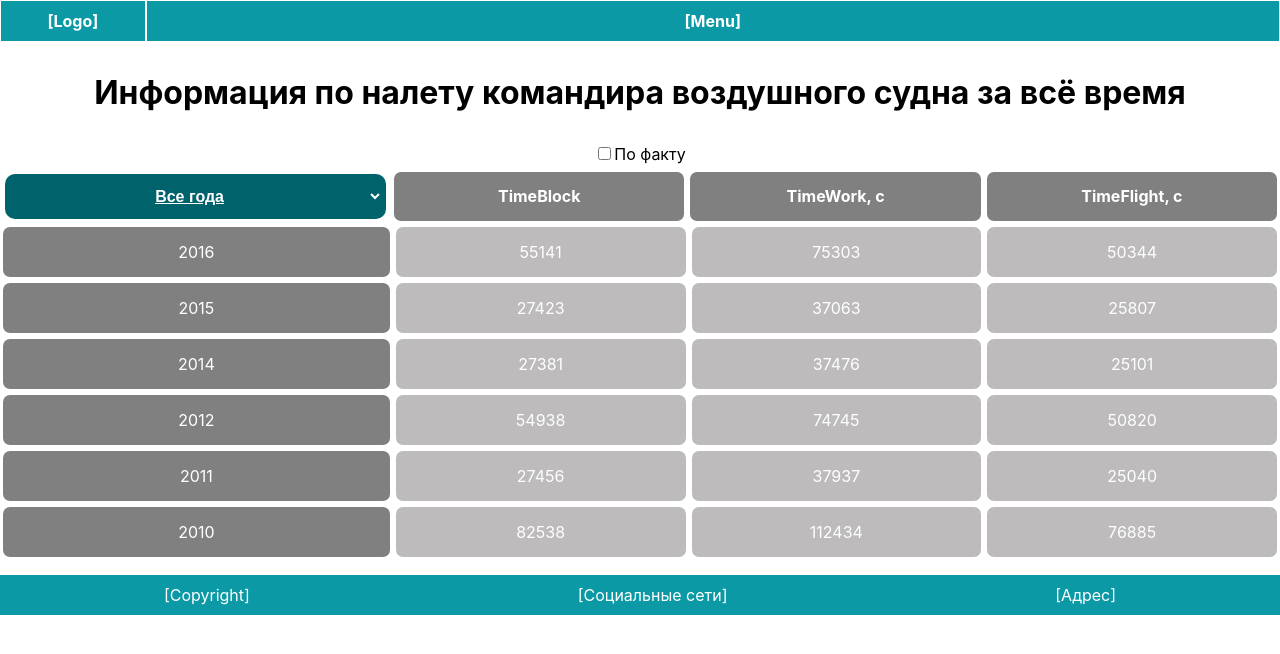
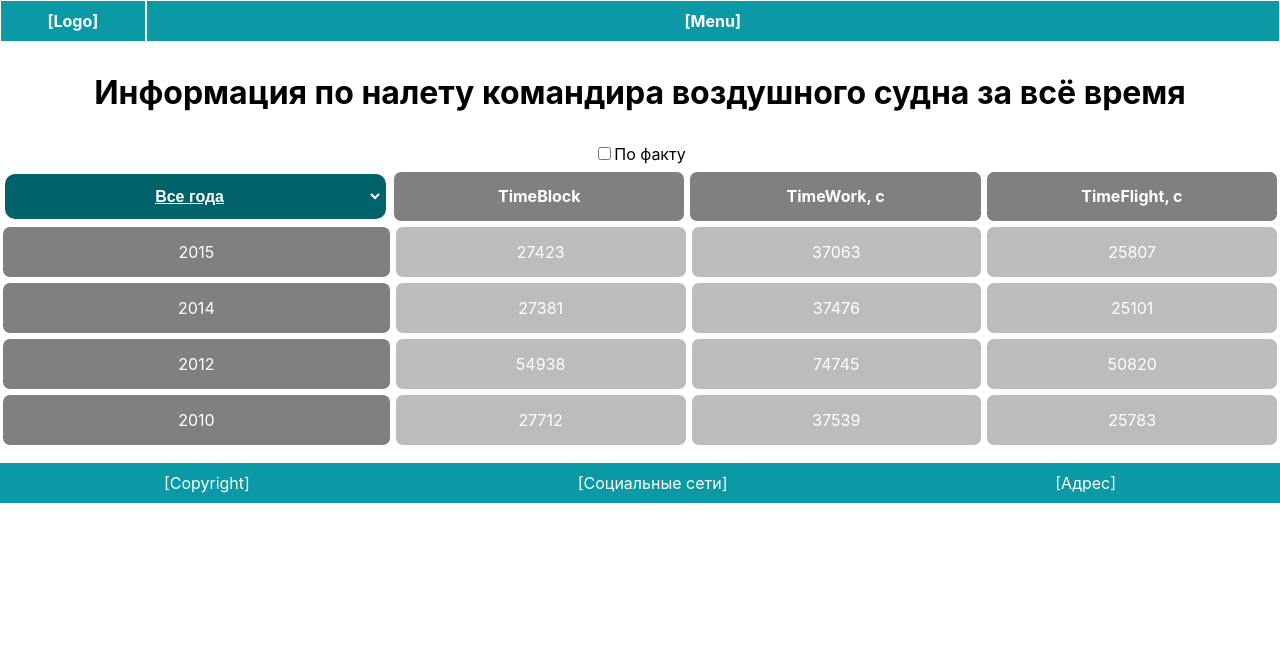
Before and after one commit to cartario/TestTask-Aviabit, a React (Create React App) app: page / in a window 1280 px wide. Shown: the top 654 px of the page. Built offline with nearby package versions, Linux system fonts and the light colour scheme.

Commit message:
оживил чекбокс

```diff
--- a/src/components/main.jsx
+++ b/src/components/main.jsx
@@ -11,6 +11,7 @@ class Main extends React.Component {
 
     this.state = {
       value: `Все года`,
+      isFactData: false,
     };
   }
 
@@ -22,7 +23,9 @@ class Main extends React.Component {
           {this.state.value === defaultName ? ` всë время` : ` ${this.state.value} год`}
         </h1>
         <div className="main__input-container">
-          <input className="main__input" type="checkbox" id="checkbox"/>
+          <input className="main__input" type="checkbox" id="checkbox" onChange={()=>{this.setState({
+            isFactData: !this.state.isFactData,
+          })}}/>
           <label className="main__label" htmlFor="checkbox">По факту</label>
         </div>
         <div className="main__container">
@@ -30,7 +33,7 @@ class Main extends React.Component {
             <option>
               {defaultName}
             </option>
-            {getUniqYears(flights).map((year) => <option key={year}>
+            {getUniqYears(flights, this.state.isFactData).map((year) => <option key={year}>
               {year}
             </option>)}
           </select>
@@ -47,7 +50,7 @@ class Main extends React.Component {
             </li>
           </ul>
         </div>
-        {getFlightsByActive(flights, this.state.value).map((data)=>
+        {getFlightsByActive(flights, this.state.value, this.state.isFactData).map((data)=>
         <Card
           key={data.dateFlight}
           data={data}
--- a/src/reducer.js
+++ b/src/reducer.js
@@ -2,9 +2,17 @@ import {defaultName} from './const';
 import {getUniqValues} from './utils.js';
 
 
-export const getFlightsByActive = (flights, state) => {
-  const flightsCopy = flights.slice();
-  const flightsByYear = flightsCopy.filter((flight)=> flight.dateFlight.getFullYear() === Number(state));
+export const getFlightsByActive = (flights, state, isFactData) => {
+
+
+  const flightsByFact = flights.filter((flight)=>{
+    return isFactData ? flight.type === 1 : flight.type === 0;
+
+  });
+
+  const flightsCopy = flightsByFact.slice();
+
+  const flightsByYear = flightsByFact.filter((flight)=> flight.dateFlight.getFullYear() === Number(state));
 
   const getSum = (value, type) => {
     const sum = flightsCopy
@@ -23,23 +31,30 @@ export const getFlightsByActive = (flights, state) => {
   const getFilteredFlights = (isYear = false) => {
     let goalArr;
     isYear ? goalArr = flightsCopy : goalArr = flightsByYear;
+
     return Array.from(getUniqValues(goalArr, isYear)).map((value) => {
       return {
         dateFlight: goalArr.find((flight)=> {
           let result;
           isYear ? result = flight.dateFlight.getFullYear() : result = flight.dateFlight.getMonth();
+
           return result===value;
+
         }).dateFlight,
         timeWork: getSum(value, `timeWork`),
         timeFlight: getSum(value, `timeFlight`),
         timeBlock: getSum(value, `timeBlock`),
+
       };
     });
   };
 
   if(state === defaultName){
+    console.log(getFilteredFlights(true));
+    console.log(flightsByFact);
+    console.log(flights);
     return getFilteredFlights(true);
   }
-  console.log(getFilteredFlights(false))
+
   return getFilteredFlights(false).reverse();
 };
--- a/src/utils.js
+++ b/src/utils.js
@@ -1,5 +1,8 @@
-export const getUniqYears = (flights) => {
-  const yearsList = flights
+export const getUniqYears = (flights, isFactData) => {
+
+  const yearsList = flights.filter((flight)=>{
+    return isFactData ? flight.type === 1 : flight.type === 0;
+  })
     .map((flight)=>flight.dateFlight.getFullYear());
   return [...new Set(yearsList)];
 };
```
